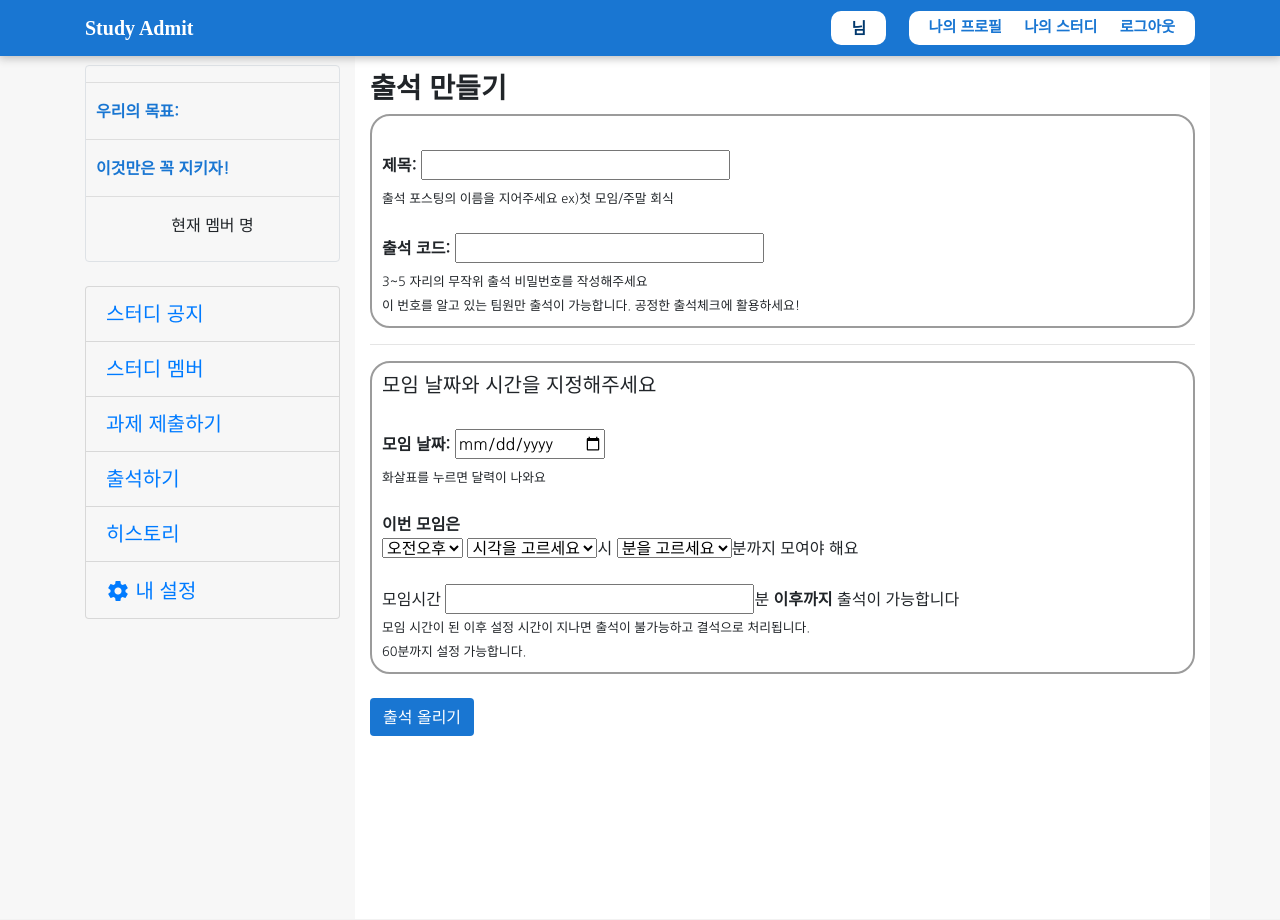
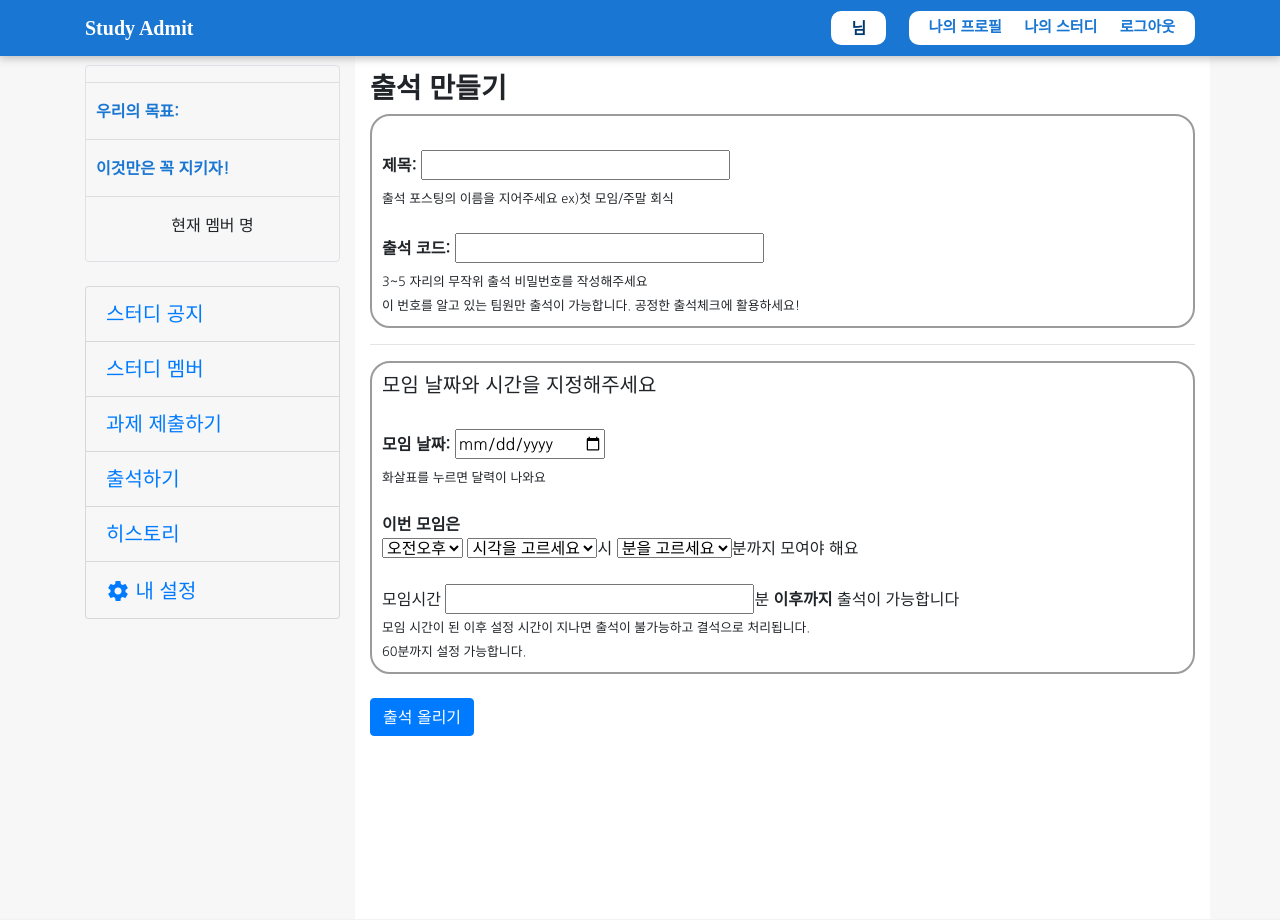
Before and after one commit to pirogramming/Admit-Study-Manager, a Django app: template start/attendance/templates/attendance/attend_new.html in a window 1280 px wide. Shown: the top 920 px of the page. Run offline with Django 3.2, Linux system fonts and the light colour scheme; the template is opened without the code that fills it: values that come from a table or form of the project are taken from there, others are empty; some libraries are stand-ins or nearby versions; some web fonts are replaced.

Commit message:
출석 업로드 버튼 primary 타입으로 수정

```diff
--- a/start/attendance/templates/attendance/attend_new.html
+++ b/start/attendance/templates/attendance/attend_new.html
@@ -90,7 +90,7 @@
             </div><br/>
 
             <div>
-                <input type="submit" value="출석 올리기" class="btn btn-default">
+                <input type="submit" value="출석 올리기" class="btn btn-primary">
             </div><br/>
         </form>
     </div>
```
